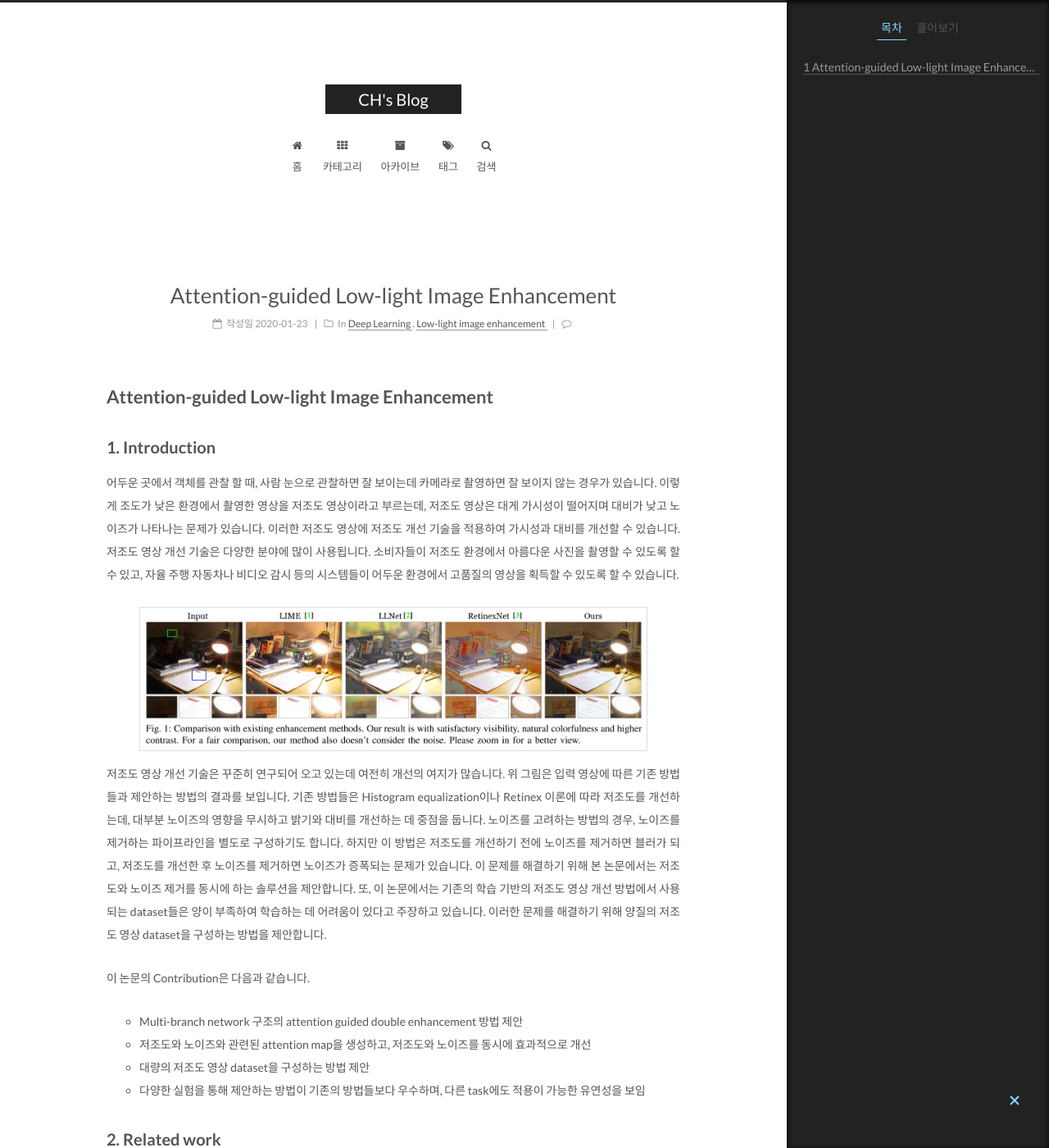
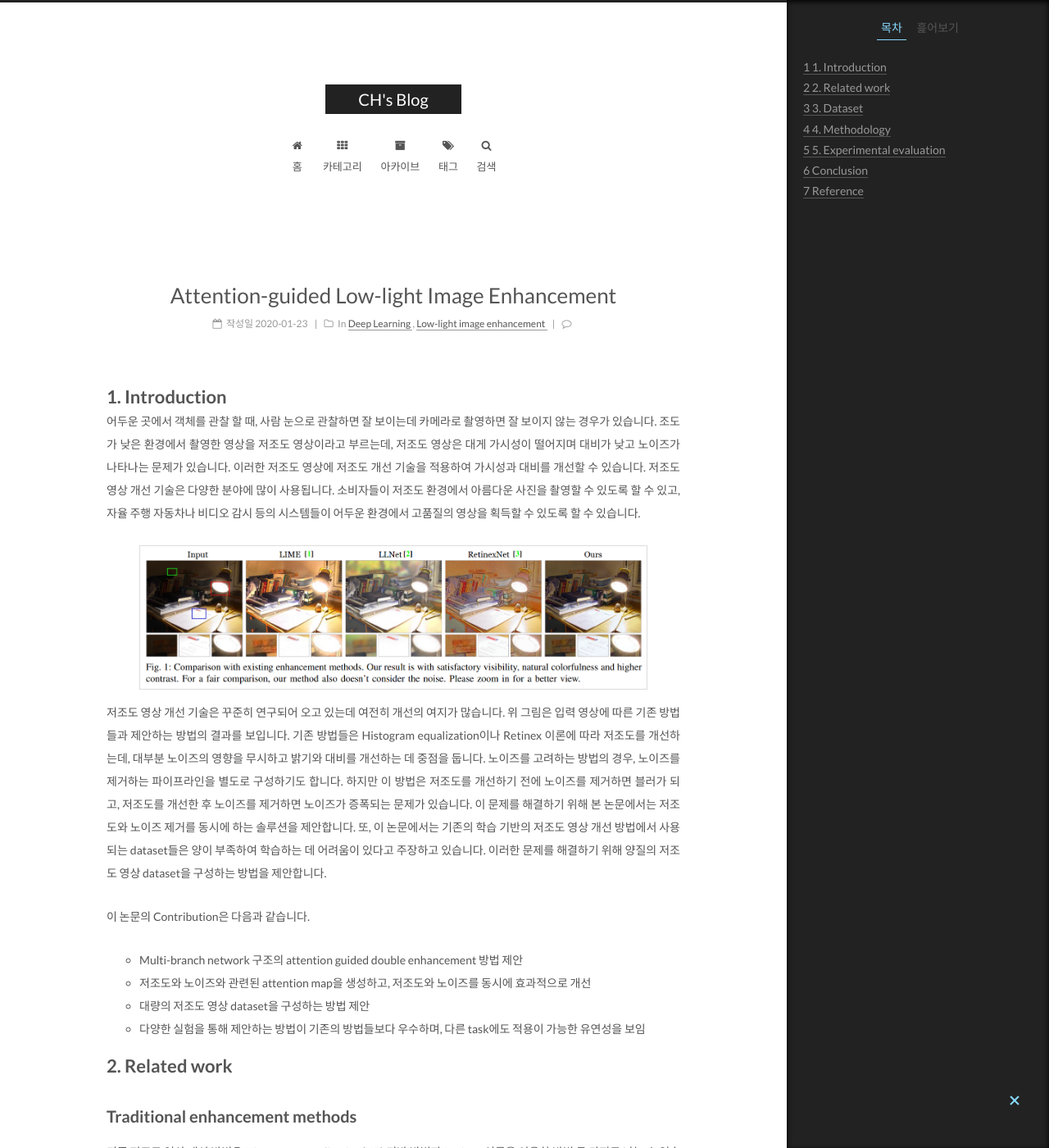
Before and after one commit to CH-Improc/ch-improc.github.io, a Jekyll site: the page built from _posts/2020-01-23-attention-guided-low-light-enhancement.md, in a window 1280 px wide and 1400 px high. Shown: the whole window at 82% size. Built offline with Jekyll 4.4.1, drawn with Linux system fonts in a browser that asks for light colours; formulas are drawn with MathJax 3; comment, search, counter and statistics services are not loaded.

Commit message:
2020-01-23 AgLLNet - Fixed font size

```diff
--- a/_posts/2020-01-23-attention-guided-low-light-enhancement.md
+++ b/_posts/2020-01-23-attention-guided-low-light-enhancement.md
@@ -9,47 +9,44 @@ tags:
 - Multi-branch network
 ---
 
-# Attention-guided Low-light Image Enhancement
+# 1. Introduction
 
-## 1. Introduction
-
-어두운 곳에서 객체를 관찰 할 때, 사람 눈으로 관찰하면 잘 보이는데 카메라로 촬영하면 잘 보이지 않는 경우가 있습니다. 이렇게 조도가 낮은 환경에서 촬영한 영상을 저조도 영상이라고 부르는데, 저조도 영상은 대게 가시성이 떨어지며 대비가 낮고 노이즈가 나타나는 문제가 있습니다. 이러한 저조도 영상에 저조도 개선 기술을 적용하여 가시성과 대비를 개선할 수 있습니다. 저조도 영상 개선 기술은 다양한 분야에 많이 사용됩니다. 소비자들이 저조도 환경에서 아름다운 사진을 촬영할 수 있도록 할 수 있고, 자율 주행 자동차나 비디오 감시 등의 시스템들이 어두운 환경에서 고품질의 영상을 획득할 수 있도록 할 수 있습니다.
+어두운 곳에서 객체를 관찰 할 때, 사람 눈으로 관찰하면 잘 보이는데 카메라로 촬영하면 잘 보이지 않는 경우가 있습니다. 조도가 낮은 환경에서 촬영한 영상을 저조도 영상이라고 부르는데, 저조도 영상은 대게 가시성이 떨어지며 대비가 낮고 노이즈가 나타나는 문제가 있습니다. 이러한 저조도 영상에 저조도 개선 기술을 적용하여 가시성과 대비를 개선할 수 있습니다. 저조도 영상 개선 기술은 다양한 분야에 많이 사용됩니다. 소비자들이 저조도 환경에서 아름다운 사진을 촬영할 수 있도록 할 수 있고, 자율 주행 자동차나 비디오 감시 등의 시스템들이 어두운 환경에서 고품질의 영상을 획득할 수 있도록 할 수 있습니다.
 
 <figure><img src="{{ '/assets/post_images/AgLLNet_figures/fig01.png' | prepend: site.baseurl}}" alt="fig01"></figure>
 저조도 영상 개선 기술은 꾸준히 연구되어 오고 있는데 여전히 개선의 여지가 많습니다. 위 그림은 입력 영상에 따른 기존 방법들과 제안하는 방법의 결과를 보입니다. 기존 방법들은 Histogram equalization이나 Retinex 이론에 따라 저조도를 개선하는데, 대부분 노이즈의 영향을 무시하고 밝기와 대비를 개선하는 데 중점을 둡니다. 노이즈를 고려하는 방법의 경우, 노이즈를 제거하는 파이프라인을 별도로 구성하기도 합니다. 하지만 이 방법은 저조도를 개선하기 전에 노이즈를 제거하면 블러가 되고, 저조도를 개선한 후 노이즈를 제거하면 노이즈가 증폭되는 문제가 있습니다. 이 문제를 해결하기 위해 본 논문에서는 저조도와 노이즈 제거를 동시에 하는 솔루션을 제안합니다. 또, 이 논문에서는 기존의 학습 기반의 저조도 영상 개선 방법에서 사용되는 dataset들은 양이 부족하여 학습하는 데 어려움이 있다고 주장하고 있습니다. 이러한 문제를 해결하기 위해 양질의 저조도 영상 dataset을 구성하는 방법을 제안합니다.
 
 이 논문의 Contribution은 다음과 같습니다.
-
 - Multi-branch network 구조의 attention guided double enhancement 방법 제안
 - 저조도와 노이즈와 관련된 attention map을 생성하고, 저조도와 노이즈를 동시에 효과적으로 개선
 - 대량의 저조도 영상 dataset을 구성하는 방법 제안
 - 다양한 실험을 통해 제안하는 방법이 기존의 방법들보다 우수하며, 다른 task에도 적용이 가능한 유연성을 보임
 
 
-## 2. Related work
+# 2. Related work
 
-### Traditional enhancement methods
+## Traditional enhancement methods
 
 기존 저조도 영상 개선 방법은 Histogram equalization(HE) 기반 방법과 Retinex 이론을 이용한 방법 두 가지로 나눌 수 있습니다. HE 기반 방법은 밝기 값의 통계적 특성을 이용하여 영상의 dynamic range를 확장하거나 영상의 대비(contrast)를 개선하는 방법입니다. 이 방법은 조명(illumination)을 고려하지 않고 영상 전체의 대비를 개선하면서 과도하게 혹은 저조하게 개선하는 현상을 일으킵니다.
 두 번째로는 Retinex 이론을 이용한 방법입니다. 영상은 반사(reflectance) 성분과 조명(illumination) 성분으로 이루어져 있다는 가정에 따라 정의된 이론이 Retinex 이론입니다. 영상을 반사 성분과 조명 성분으로 나누었을 때, 외부 요인인 조명 성분을 잘 조정하면 저조도 영상을 개선할 수 있습니다. 이렇게 하기 위해서는 영상의 조명 성분을 잘 추정 해야 하는데, 수학적으로 ill-posed 문제이기 때문에 여러 가지 가정에 따라 조명 성분을 추정하는 게 일반적입니다. 이 과정에서 hand-crafted 방법들이 적용되며, 파라미터 튜닝에 의존적이게 됩니다. 또, Retinex 이론 기반 방법들은 대부분 노이즈를 고려하지 않기 때문에 저조도를 개선 시키면서 노이즈 또한 증폭시키는 문제점이 있습니다.
 
-### Learning-based enhancement methods
+## Learning-based enhancement methods
 
 저조도 영상 개선과 같은 low-level 영상 처리에도 end-to-end network, GAN과 같은 딥러닝 기술이 적용되면서 해당 분야에도 좋은 성과를 보이고 있습니다. Multi-layer perceptron auto-encoder를 이용한 LLNet, Retinex 이론과 convolution neural network(CNN)를 이용한 RetinexNet 등 CNN 기반의 저조도 영상 개선 방법들이 계속 연구되어오고 있습니다.
 또, end-to-end 형태로 구성된 네트워크와 perceptual loss를 이용하여 모바일 카메라에서 촬영한 영상을 DSLR 카메라에서 촬영한 품질로 변환하는 DPED 방법, 센서로부터 획득한 raw 영상을 CNN에 바로 입력시켜 영상을 개선하는 방법 등이 있습니다. 이러한 학습 기반 방법들은 학습하는 과정에 노이즈를 제거하는 과정을 포함하지 않거나, 기존 노이즈 제거 방법을 따로 적용하기도 합니다.
 
 
-### Image denoising methods
+## Image denoising methods
 
 노이즈를 제거하는 방법 역시 마찬가지로 딥러닝 기술이 적용되면서 좋은 성과를 보이고 있습니다. Gaussian 노이즈를 고려한 BM3D, DnCNN 방법, Poisson 노이즈를 고려한 NLPCA 방법, Gaussian-Poisson 노이즈를 함께 고려한 CBDNet 방법 등이 있는데, 이러한 방법들을 저조도 개선 기술에 바로 적용하게 되면 블러한 결과를 얻게 되는 문제점이 있습니다. 이러한 현상을 피하고자 본 논문에서는 저조도와 노이즈를 동시에 개선하는 방법을 제안합니다.
 
-## 3. Dataset
+# 3. Dataset
 
 Real-world에서 대량의 {저조도 영상, 적정 조도 영상} 쌍 dataset을 구성하는 것은 어려운 일입니다. 기존에는 적정 조도 영상의 밝기 값을 조절하여 저조도 환경을 인위적으로 합성하거나, 카메라의 노출 정도와 ISO 값을 조절하여 dataset을 구성하는 등의 시도가 있었습니다.
 특히 노출 정도와 ISO 값을 조정하는 방법을 이용하여 구성한 dataset은 다양한 저조도 환경에 대응하지 못하는(해당 dataset에서의 테스트에는 좋은 결과를 보였지만 다른 저조도 영상에 적용했을 때 과도하게 개선하여 saturation 되는 등의) 현상이 나타나는 문제점이 있었습니다.
 이와 유사하게 극-저조도 환경에서 촬영한 raw 영상과 적정 조도에서 촬영한 영상 쌍으로 dataset을 구성하는 사례도 있었는데, 저조도 영상이 raw 데이터이기 때문에 일반적인 저조도 영상 개선에는 사용하기 어려운 단점이 있습니다. 또 이러한 dataset들은 데이터 양이 비교적 적은 문제점도 있었습니다.  이 논문에서는 PASCAL VOC, MS COCO 등의 널리 사용되는 dataset으로부터 저조도 환경을 합성하는 방법 이용하여 대량의 {저조도 영상, 적정 조도 영상} 쌍의 dataset을 구성하는 방법을 제안합니다.
 
-### Candidate Image Selection
+## Candidate Image Selection
 
 학습 dataset에 사용되는 영상은 기본적으로 고품질의 적정 조도에서 촬영된 영상이며, 이러한 고품질 영상에 저조도환경을 합성하여 {저조도 영상, 적정 조도 영상} 쌍을 구성합니다. 이 논문에서는 PASCAL VOC, MS COCO 등의 널리 사용되는 dataset에서 고화질의 적정 조도 영상을 선별하기 위해 아래 3가지 방법을 이용합니다.
 
@@ -60,7 +57,7 @@ Real-world에서 대량의 {저조도 영상, 적정 조도 영상} 쌍 dataset
 - **Colorfulness estimation**
   색표현이 잘 된 영상을 선별하는 과정입니다. no-reference 기반의 색 표현 정도 측정 방법의 하나를 이용하며, 그 값이 500 이상이면 색 표현이 잘 된 영상으로 판단합니다.
 
-### Target image synthesis
+## Target image synthesis
 
 위의 방법으로 선택한 영상들에 대해 real-world 저조도 상황과 유사하도록 저조도를 합성합니다. 대부분의 기존 방법들은 노이즈를 고려하지 않았는데, real-world 저조도 영상은 밝기가 어두울 뿐만 아니라 노이즈까지 포함되어 있습니다. 저조도를 먼저 합성한 후, 노이즈를 합성합니다.
 
@@ -82,9 +79,9 @@ Real-world에서 대량의 {저조도 영상, 적정 조도 영상} 쌍 dataset
 - **Image contrast amplification**
   기존 학습 기반 저조도 개선 방법들의 학습 dataset들은 {저조도 영상, 적정 조도 영상} 쌍으로 구성되는데, 이러한 dataset을 이용하여 저조도를 개선한 방법들의 결과를 보면 contrast가 낮은 현상이 나타나기도 합니다(Fig. 9 영상에서 MBLLEN 방법의 결과). 이러한 현상을 해결하기 위해 적정 조도 영상에 contrast amplication 방법을 적용하여 새로운 고품질의 영상을 획득하고 {적정 조도 영상, 고품질 영상} 쌍을 구성하여 추후 언급할 Reinforce-Net에 사용합니다. 고품질의 영상을 얻는 과정(contrast amplication 방법)은 다음과 같습니다. 적정 조도 영상에 gamma transformation의 선형 결합 방정식으로 10개의 다른 노출 영상을 생성하고 하나의 영상으로 합성한 후, 합성된 영상에 L0-smoothing(edge preserving filter 종류 중 하나)을 이용하여 디테일을 개선하고 고품질의 영상을 얻습니다.
 
-## 4. Methodology
+# 4. Methodology
 
-### Network architecture
+## Network architecture
 
 <figure><img src="{{ '/assets/post_images/AgLLNet_figures/fig04.png' | prepend: site.baseurl}}" alt="fig04"></figure>
 이 논문에서 제안하는 네트워크는 4개의 서브넷 Attention-Net, Noise-Net, Enhancement-Net, Reinforce-Net으로 구성되어 있습니다. 먼저 입력 영상 Input 영상을 Attention-Net에 입력 시킵니다. Attention-Net은 저조도 영역을 추정하는 네트워크입니다. 저조도 영역 Noise-Net은 노이즈 영역을 추정하는 네트워크입니다. 이 두 가지 네트워크로부터 얻은 결과를 보조(guide)로 Enhancement-Net에 이용합니다. 그리고 Reinforce-Net을 통하여 영상을 한 번 더 개선합니다.
@@ -121,7 +118,7 @@ Real-world에서 대량의 {저조도 영상, 적정 조도 영상} 쌍 dataset
 - **Reinforce-Net**
 Reinforce-Net은 저조도를 개선한 후에도 contrast가 낮게 나타는 현상과 detail을 강조하기 위해 구성한 네트워크입니다. 기존 방법 중에 dilated convolution 구조를 이용하여 효과적으로 영상처리 알고리즘을 구현한 방법이 있는데, 그 방법과 유사하게 네트워크를 구성했습니다.
 
-### Loss function
+## Loss function
 
 본 논문에서는 영상의 structural information, perceptual information, regional difference를 고려하여 새로운 loss 함수를 제안합니다.
 
@@ -184,11 +181,11 @@ $$ \mathcal{L} = \omega_{a}\mathcal{L}_{a} + \omega_{n}\mathcal{L}_{n} + \omega_
   수식에서 $$\mathcal{L}_{rb}$$, $$\mathcal{L}_{rs}$$, $$\mathcal{L}_{rp}$$는 각각 bright loss, structural loss, perceptual loss를 의미하고 $$\omega_{rb}$$, $$\omega_{rs}$$, $$\omega_{rp}$$, 는 각각 해당하는 loss의 가중치들이며, Enhancement-Net의 해당하는 loss들과 동일합니다.
 
 
-## 5. Experimental evaluation
+# 5. Experimental evaluation
 
 synthetic dataset, real dataset, real images들에 대해 실험을 진행했으며, 실험 결과는 아래와 같습니다.
 
-### Experiments on synthetic datasets
+## Experiments on synthetic datasets
 
 <figure><img src="{{ '/assets/post_images/AgLLNet_figures/fig07.png' | prepend: site.baseurl}}" alt="fig07"></figure>
 위 사진은 저조도와 노이즈를 합성한 영상에 대해 실험 결과 영상들입니다. 노이즈를 고려하지 않은 저조도 개선 방법에는 결과에 최신 노이즈 제거 방법중 하나인 CDBNet을 적용했다고 합니다. 그럼에도 불구하고 제안하는 방법이 노이즈가 적게 보이며, ground truth에 가까운 것을 알 수 있습니다.
@@ -198,7 +195,7 @@ synthetic dataset, real dataset, real images들에 대해 실험을 진행했으
 표1, 2는 다양한 성능 평가 방법을 이용하여 객관적 평가한 결과를 보입니다. 표 1은 노이즈를 추가하지 않은 synthetic dataset, 표 2는 노이즈를 추가한 synthetic dataset에 대한 실험입니다. 제안하는 방법의 성능 수치가 가장 높게 나온 것을 알 수 있습니다.
 
 
-### Experiments on real datasets
+## Experiments on real datasets
 
 <figure><img src="{{ '/assets/post_images/AgLLNet_figures/fig09.png' | prepend: site.baseurl}}" alt="fig09"></figure>
 위 사진은 real-world dataset 인 LOL dataset과 SID dataset에 대한 실험 결과 영상들 입니다. LOL dataset은 한 장면에서 ISO 값을 바꿔 획득한 {저조도 영상, 적정 조도 영상} 쌍으로 구성되어 있고, SID dataset은 한 장면에서 노출 정도를 조절하여 촬영한 {짧은-노출, 긴-노출} 영상 쌍으로 구성되어 있습니다. 단, SID는 raw 데이터 형태로 되어 있습니다. 역시 제안하는 방법이 기존 방법들보다 artifact도 적으며 디테일 밝기 모든 면에서 좋아 보입니다.
@@ -210,10 +207,12 @@ LOL dataset 의 경우 제안하는 네트워크 구조에서 Enhancement-Net의
 
 SID dataset의 경우는 raw 데이터로 되어 있어서 실험하기가 까다로운 문제가 있습니다. 기존 방법들은 대부분 raw가 아닌 RGB 영상 형태로 데이터가 입력되어야 하므로 해당 dataset으로 실험할 수 없었습니다. 다만 제안하는 방법과 비교할 때, Chen이 제안한 방법(raw 데이터를 입력하는 방법)에서 네트워크 일부를 Enhancement-Net으로 바꾸어 학습한 후, 객관적 수치를 비교했습니다. 그 결과 제안하는 방법이 PSNR, SSIM의 수치는 조금 낮게 나왔지만 파라미터 수는 낮아 훨씬 가벼운 것을 확인할 수 있습니다.
 
-### Experiments on real Images
+## Experiments on real Images
 
 <figure><img src="{{ '/assets/post_images/AgLLNet_figures/fig11.png' | prepend: site.baseurl}}" alt="fig11"></figure>
 위 사진과 같이 실제 저조도 환경에서 촬영한 영상에 대한 결과를 보면, 제안하는 방법이 가장 선명하고 자연스러운 것을 확인할 수 있습니다.
+
+
 
 <figure><img src="{{ '/assets/post_images/AgLLNet_figures/fig10.png' | prepend: site.baseurl}}" width="67%" height="67%" alt="fig10"></figure>
 실제 저조도 환경에서 촬영한 영상에 대해 user study를 수행한 결과 제안하는 방법의 점수가 역시 가장 높게 나왔습니다.
@@ -223,28 +222,30 @@ SID dataset의 경우는 raw 데이터로 되어 있어서 실험하기가 까
 <figure><img src="{{ '/assets/post_images/AgLLNet_figures/fig12.png' | prepend: site.baseurl}}" width="67%" height="67%" alt="fig12"></figure>
 위 그림은 흑백 감시 카메라에서 촬영한 영상과 게임 장면에 제안하는 방법을 적용한 결과입니다. 제안하는 방법은 다양한 저조도 환경에도 적용할 수 있다고 주장합니다.
 
+
+
 <figure><img src="{{ '/assets/post_images/AgLLNet_figures/fig13.png' | prepend: site.baseurl}}" width="67%" height="67%" alt="fig13"></figure>
 저조도 영상과 저조도를 개선한 영상에 Mask R-CNN 객체 검출 알고리즘을 적용했을 때 결과입니다. 제안하는 방법으로 저조도를 개선 후 객체 검출을 수행했을 때, 객체를 더 잘 검출하는 것을 확인할 수 있습니다.
 
-### Ablation study
+## Ablation study
 
 <figure><img src="{{ '/assets/post_images/AgLLNet_figures/table04.png' | prepend: site.baseurl}}" width="67%" height="67%" alt="table04"></figure>
 표 4는 본 논문에서 구성한 synthetic dataset 에 대해 ablation study를 수행한 결과입니다. 수행하는 과정에서 Reinforce-Net은 제외했습니다. 2번은 일반적으로 사용하는 MSE loss를 사용했을 때의 결과입니다. 논문에서 제안한 loss를 들을 사용할 때 더 성능이 높은 것을 확인할 수 있습니다. default 구성의 branch 수는 10으로 세팅했을 때의 결과입니다. branch의 수가 높을 때 항상 성능이 좋은 것은 아니라고 언급하고 있습니다.
 
-### Unsatisfying cases
+## Unsatisfying cases
 
 <figure><img src="{{ '/assets/post_images/AgLLNet_figures/fig14.png' | prepend: site.baseurl}}" width="67%" height="67%" alt="fig14"></figure>
 위 그림은 제안하는 방법뿐만 아니라 다른 최신의 방법들도 만족할만한 결과를 얻지 못한 경우를 보입니다. 너무 어두워서 texture 정보가 아예 없는 경우, 과도한 압축으로 나타나는 block artifact, 과도한 노이즈 등으로 인해 만족지 못한 결과를 얻는다고 하고 있으며, 추후 이런 문제를 해결할 것이라고 합니다.
 
-### Flexible and effective for other low-level image processing tasks
+## Flexible and effective for other low-level image processing tasks
 
 <figure><img src="{{ '/assets/post_images/AgLLNet_figures/fig15.png' | prepend: site.baseurl}}" alt="fig15"></figure>
 제안하는 방법은 dehazing, super resolution, motion blur 등의 task에도 적용 가능한 유연성을 보입니다.
 
-## Conclusion
+# Conclusion
 
 저조도 개선이라는 주제에서 attention 기법을 사용하는 방법의 예를 알 수 있는 논문이었습니다. Enhancement-Net의 네트워크 구성 형태를 보면 CNN을 통해 얻은 feature들에 다시 CNN을 적용하여 feature를 구하는 multi-branch 형태인데 이렇게도 네트워크를 구성할 수 있겠구나 생각했네요. EM #1 ~ EM #5를 통해 이런 저런 다양한 feature를 뽑아놨으니 알아서 잘 골라봐라 라는 느낌입니다. 아쉬운 점은 기존에 저조도 개선 논문들에서 많이 언급되었던 NASA dataset, Multi-exposure dataset, LIME dataset에 대해 결과 영상을 더 보여줬으면 하는 바램입니다. 긴 글 읽어주셔서 감사합니다.
 
-## Reference
+# Reference
 
 Feifan Lv, Yu Li and Feng Lu, "Attention-guided Low-light Image Enhancement," *arXiv preprint arXiv:1908.00682*, 2019.
```
